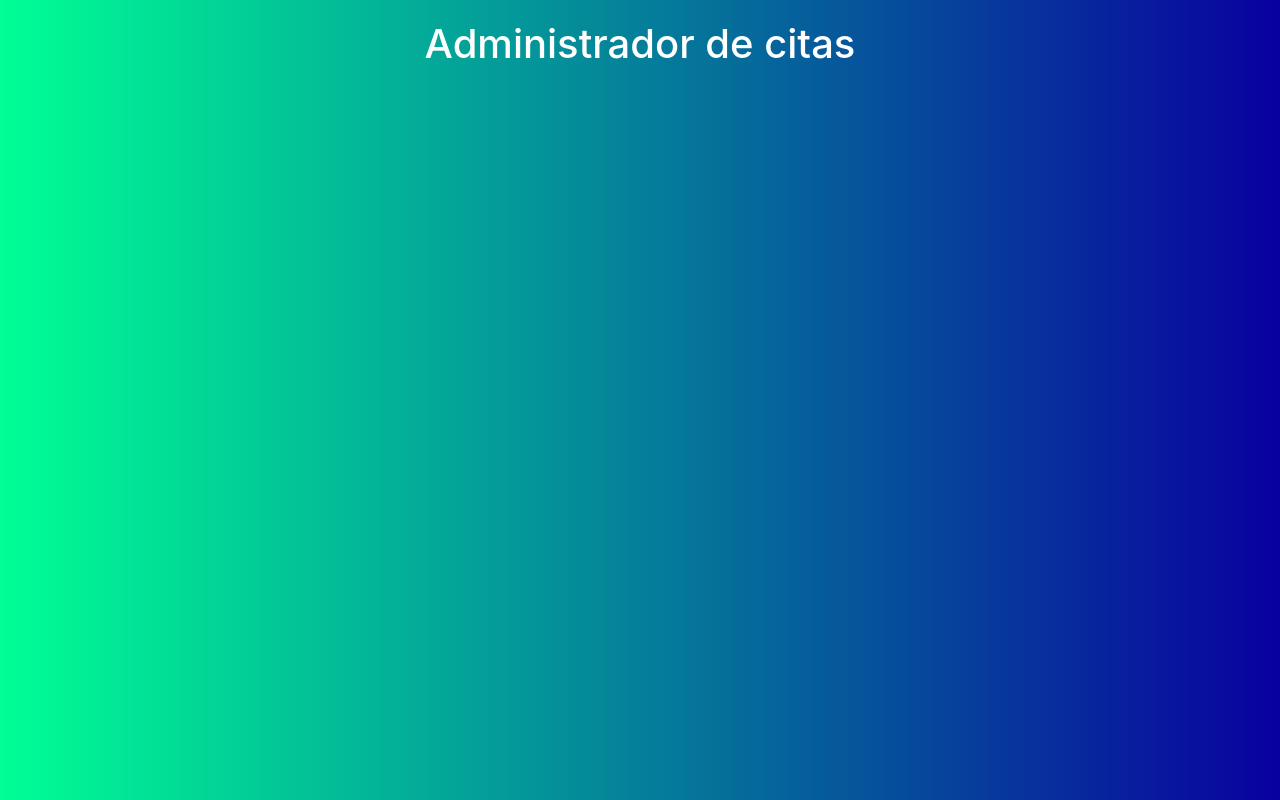
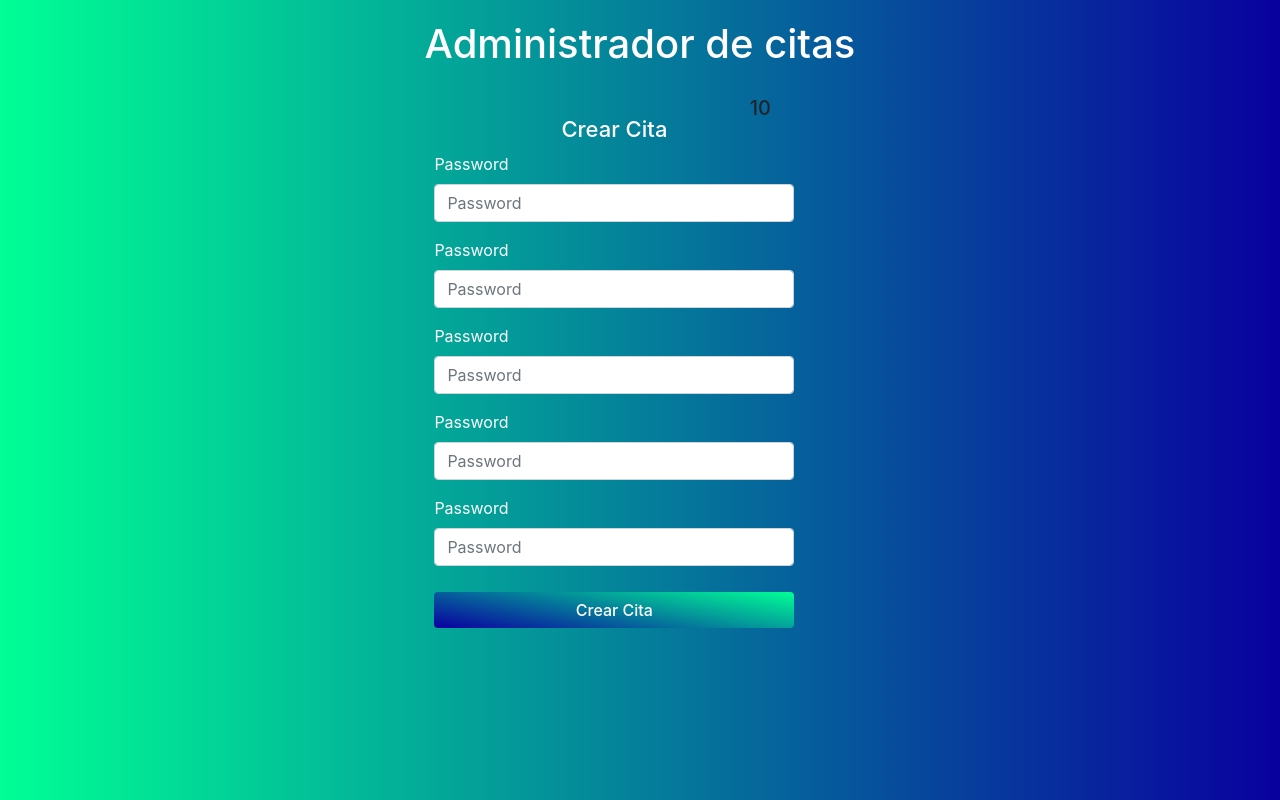
Before and after one commit to mvalencia29/Citas-Mascotas, a React (Create React App) app: page / in a window 1280 px wide. Built offline with nearby package versions, Linux system fonts and the light colour scheme; the HTML template or start-up script is replaced by a standard one.

Commit message:
Formulario Creado

```diff
--- a/src/App.js
+++ b/src/App.js
@@ -1,11 +1,23 @@
 import React from "react";
 import Topbar from "./components/Topbar";
+import { Row, Col } from "react-bootstrap";
+import Formulario from "./components/Formulario";
+import Citas from "./components/Citas";
 
 function App() {
   return (
     <div className="App">
       <Topbar />
-
+      <div className="container">
+        <Row>
+          <Col xs={12} sm={12} md={12} lg={6} xl={6}>
+            <Formulario />
+          </Col>
+          <Col xs={12} sm={12} md={12} lg={6} xl={6}>
+          <Citas />
+          </Col>
+        </Row>
+      </div>
     </div>
   );
 }
--- a/src/components/Citas.js
+++ b/src/components/Citas.js
@@ -0,0 +1,22 @@
+import React from "react";
+import { Card } from "react-bootstrap";
+
+const Citas = () => {
+  return (
+    <div className="container-citas">
+          <Title title={10} />
+    </div>
+  );
+};
+
+const Title = (props) => {
+  const { title } = props;
+
+  return (
+    <div>
+      <h5 style={{ textAlign: "center"}}>{title}</h5>
+    </div>
+  );
+};
+
+export default Citas;
--- a/src/components/Formulario.js
+++ b/src/components/Formulario.js
@@ -0,0 +1,45 @@
+import React from "react";
+import { Card, Form, Button } from "react-bootstrap";
+
+const Formulario = () => {
+  return (
+    <Card
+      className="container-formulario"
+      style={{ minWidth: "400px", background: "transparent", border: "none" }}
+    >
+      <Card.Body>
+        <Card.Title>Crear Cita</Card.Title>
+        <Form.Group>
+          <Form.Label>Password</Form.Label>
+          <Form.Control type="password" placeholder="Password" />
+        </Form.Group>
+        <Form.Group>
+          <Form.Label>Password</Form.Label>
+          <Form.Control type="password" placeholder="Password" />
+        </Form.Group>
+        <Form.Group>
+          <Form.Label>Password</Form.Label>
+          <Form.Control type="password" placeholder="Password" />
+        </Form.Group>
+        <Form.Group>
+          <Form.Label>Password</Form.Label>
+          <Form.Control type="password" placeholder="Password" />
+        </Form.Group>
+        <Form.Group>
+          <Form.Label>Password</Form.Label>
+          <Form.Control type="password" placeholder="Password" />
+        </Form.Group>
+        <Button
+          variant="primary"
+          type="button"
+          id="btn-guardar"
+          style={{ width: "100%", marginTop: "10px", border: "none" }}
+        >
+          Crear Cita
+        </Button>
+      </Card.Body>
+    </Card>
+  );
+};
+
+export default Formulario;
--- a/src/index.css
+++ b/src/index.css
@@ -20,3 +20,34 @@ code {
 .topbar-container > h1 {
   color: white;
 }
+
+.container {
+  display: flex;
+  justify-content: center;
+  align-items: center;
+}
+
+.container-formulario * .card-title,
+.container-formulario * .form-label {
+  color: white;
+}
+
+.container-formulario * .card-title {
+  text-align: center;
+  font-size: 22px;
+  margin-bottom: 10px;
+}
+
+#btn-guardar:hover {
+  background: linear-gradient(90deg, rgba(0,255,149,1) 0%, rgba(9,0,159,1) 100%);
+  font-weight: 500;
+}
+
+#btn-guardar {
+  background: linear-gradient(10deg, rgba(9,0,159,1) 0%, rgba(0,255,149,1) 100%);
+  font-weight: 500;
+}
+
+.container-citas{
+
+}
```
